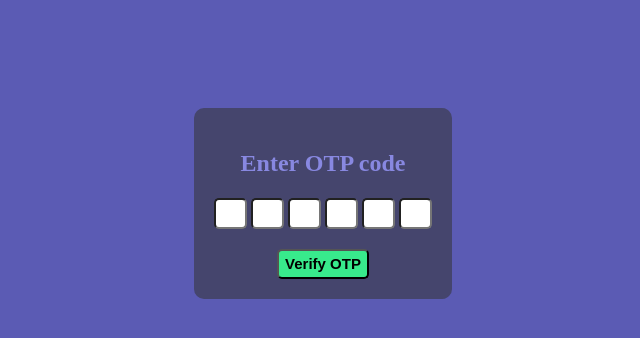
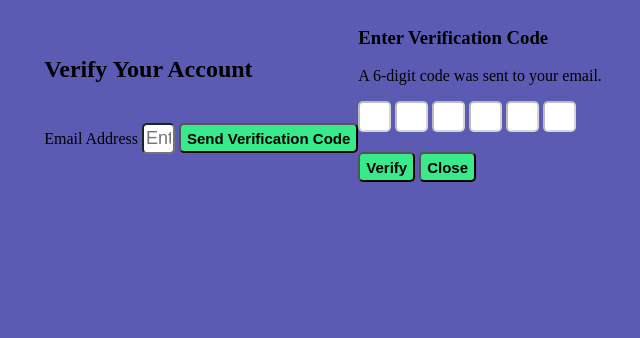
Before and after one commit to EmmanuelAdah/CodeAlpha_simple_e_commerce_store, a plain HTML site: page frontend/pages/verificationPage.html in a window 1280 px wide. Shown: the whole page, without its empty margins (317-957 px from the left). Drawn offline with Linux system fonts and the light colour scheme.

Commit message:
file:- user interface

```diff
--- a/frontend/pages/verificationPage.html
+++ b/frontend/pages/verificationPage.html
@@ -1,25 +1,41 @@
 <!DOCTYPE html>
 <html lang="en">
 <head>
-    <title>Title</title>
     <meta charset="UTF-8">
-    <meta name="viewport" content="width=device-width, initial-scale=1">
+    <title>Verify Account</title>
     <link rel="stylesheet" href="../styles/verification.css">
 </head>
 <body>
-    <div class="container">
-        <h2>Enter OTP code</h2>
-        <div class="input-group">
-            <label for="inputBox" id="inputBox">
-                <input type="text" maxlength="1" inputmode="numeric" pattern="[0-9]*" required/>
-                <input type="text" maxlength="1" inputmode="numeric" pattern="[0-9]*" required/>
-                <input type="text" maxlength="1" inputmode="numeric" pattern="[0-9]*" required/>
-                <input type="text" maxlength="1" inputmode="numeric" pattern="[0-9]*" required/>
-                <input type="text" maxlength="1" inputmode="numeric" pattern="[0-9]*" required/>
-                <input type="text" maxlength="1" inputmode="numeric" pattern="[0-9]*" required/>
-            </label>
+
+<div class="verify-container">
+    <h2>Verify Your Account</h2>
+
+    <label>Email Address</label>
+    <input type="email" id="emailInput" placeholder="Enter your email">
+
+    <button id="sendCodeBtn">Send Verification Code</button>
+</div>
+
+<div class="overlay" id="popupOverlay">
+    <div class="popup">
+        <h3>Enter Verification Code</h3>
+        <p>A 6-digit code was sent to your email.</p>
+
+        <div class="code-inputs">
+            <input type="text" maxlength="1" class="code" disabled>
+            <input type="text" maxlength="1" class="code" disabled>
+            <input type="text" maxlength="1" class="code" disabled>
+            <input type="text" maxlength="1" class="code" disabled>
+            <input type="text" maxlength="1" class="code" disabled>
+            <input type="text" maxlength="1" class="code" disabled>
         </div>
-        <button>Verify OTP</button>
+
+        <button class="verify-btn" id="verifyBtn">Verify</button>
+        <button class="close-btn" onclick="closePopup()">Close</button>
     </div>
+</div>
+
+<script src="../scripts/verification.js"></script>
+
 </body>
 </html>
```
Also changed, not shown: frontend/index.html (+13 -5 lines), frontend/pages/loginPage.html (+6 -3 lines).
